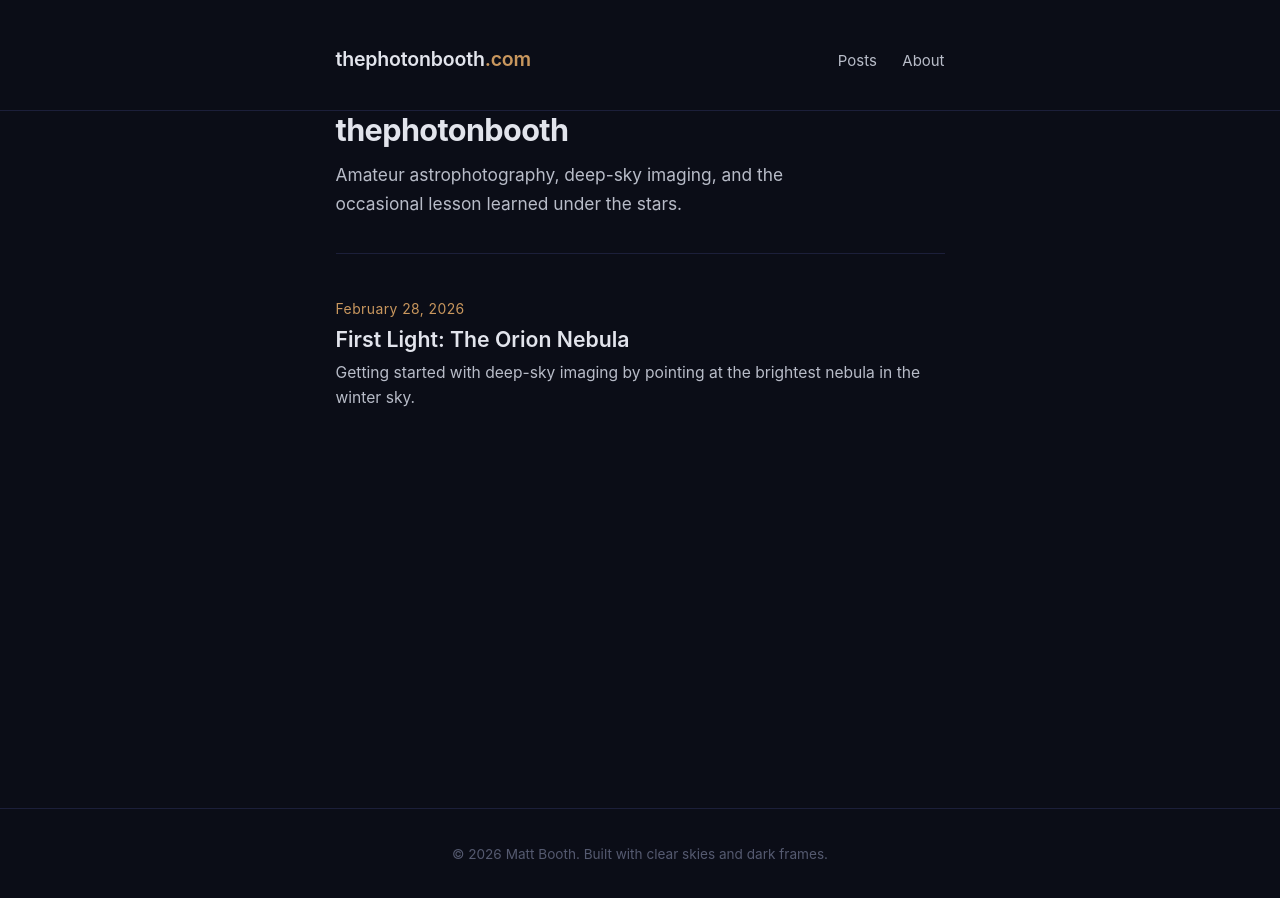
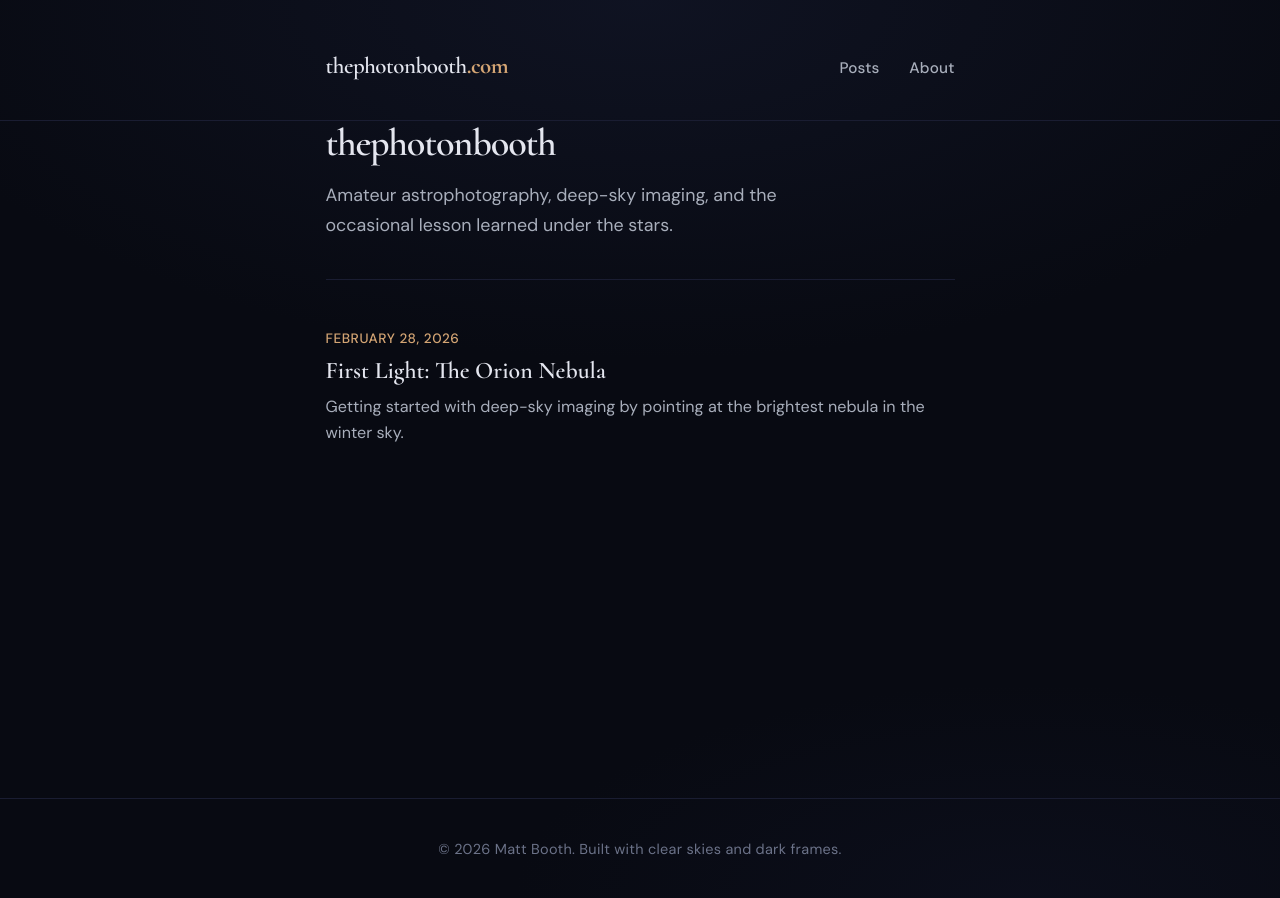
Before and after one commit to m0nkmaster/matt-booth, a Jekyll site: the page built from index.html, in a window 1280 px wide. Built offline with Jekyll 4.4.1, drawn with Linux system fonts in a browser that asks for light colours.

Commit message:
Refine visual design: typography, background, polish
- Add Cormorant (headings) and DM Sans (body) font pairing
- Add subtle radial gradient background for depth
- Refined color palette with warmer accent
- Improved typography hierarchy and spacing
- Polish hero, post list, blockquotes, images, footer
- Better responsive sizing

Co-authored-by: Rob MacDonald <m0nkmaster@users.noreply.github.com>

```diff
--- a/_layouts/default.html
+++ b/_layouts/default.html
@@ -5,6 +5,9 @@
   <meta name="viewport" content="width=device-width, initial-scale=1">
   <title>{% if page.title %}{{ page.title }} — {{ site.title }}{% else %}{{ site.title }}{% endif %}</title>
   <meta name="description" content="{{ page.description | default: site.description }}">
+  <link rel="preconnect" href="https://fonts.googleapis.com">
+  <link rel="preconnect" href="https://fonts.gstatic.com" crossorigin>
+  <link href="https://fonts.googleapis.com/css2?family=Cormorant:ital,wght@0,400;0,600;0,700;1,400&family=DM+Sans:ital,wght@0,400;0,500;0,600;1,400&display=swap" rel="stylesheet">
   <link rel="stylesheet" href="{{ '/assets/css/main.css' | relative_url }}">
 </head>
 <body>
--- a/assets/css/main.css
+++ b/assets/css/main.css
@@ -1,17 +1,22 @@
 /* ------------------------------------------------
-   thephotonbooth.com — minimal astrophotography blog
+   thephotonbooth.com — astrophotography blog
    ------------------------------------------------ */
 
 :root {
-  --bg:           #0b0d17;
-  --bg-surface:   #10132a;
-  --text:         #b8bcc8;
-  --text-bright:  #e2e4ec;
-  --accent:       #c9975e;
-  --accent-hover: #daa96e;
-  --border:       #1c1f3a;
-  --code-bg:      #161933;
-  --max-width:    660px;
+  --bg:           #080a12;
+  --bg-surface:   #0e111c;
+  --bg-elevated:  #12162a;
+  --text:         #a8aebb;
+  --text-bright:  #e4e6ef;
+  --text-muted:   #6b7288;
+  --accent:       #d4a574;
+  --accent-hover: #e4b888;
+  --accent-soft:  rgba(212, 165, 116, 0.15);
+  --border:       #1a1d32;
+  --code-bg:      #141828;
+  --max-width:    680px;
+  --font-heading: "Cormorant", Georgia, serif;
+  --font-body:    "DM Sans", -apple-system, BlinkMacSystemFont, sans-serif;
 }
 
 /* --- Reset --- */
@@ -30,14 +35,26 @@ html {
 }
 
 body {
-  font-family: -apple-system, BlinkMacSystemFont, "Segoe UI", Roboto,
-               "Helvetica Neue", Arial, sans-serif;
+  font-family: var(--font-body);
   background: var(--bg);
   color: var(--text);
   line-height: 1.72;
   min-height: 100vh;
   display: flex;
   flex-direction: column;
+  position: relative;
+}
+
+body::before {
+  content: "";
+  position: fixed;
+  inset: 0;
+  background:
+    radial-gradient(ellipse 120% 80% at 50% 0%, rgba(26, 32, 58, 0.4) 0%, transparent 50%),
+    radial-gradient(ellipse 100% 60% at 80% 100%, rgba(20, 24, 48, 0.3) 0%, transparent 40%),
+    var(--bg);
+  pointer-events: none;
+  z-index: -1;
 }
 
 /* --- Container --- */
@@ -52,7 +69,7 @@ body {
 /* --- Header --- */
 
 .site-header {
-  padding: 2.5rem 0 2rem;
+  padding: 2.75rem 0 2rem;
   border-bottom: 1px solid var(--border);
 }
 
@@ -63,27 +80,36 @@ body {
 }
 
 .site-title {
-  font-size: 1.15rem;
+  font-family: var(--font-heading);
+  font-size: 1.35rem;
   font-weight: 600;
   color: var(--text-bright);
   text-decoration: none;
-  letter-spacing: -0.01em;
+  letter-spacing: -0.02em;
+  transition: color 0.2s ease;
+}
+
+.site-title:hover {
+  color: var(--accent);
 }
 
 .site-title .dot {
   color: var(--accent);
+  font-weight: 700;
 }
 
 .site-header nav {
   display: flex;
-  gap: 1.5rem;
+  gap: 1.75rem;
 }
 
 .site-header nav a {
   color: var(--text);
   text-decoration: none;
-  font-size: 0.88rem;
-  transition: color 0.15s;
+  font-size: 0.9rem;
+  font-weight: 500;
+  letter-spacing: 0.01em;
+  transition: color 0.2s ease;
 }
 
 .site-header nav a:hover {
@@ -104,8 +130,9 @@ main {
 }
 
 .post-list li {
-  padding: 1.6rem 0;
+  padding: 1.75rem 0;
   border-bottom: 1px solid var(--border);
+  transition: opacity 0.2s ease;
 }
 
 .post-list li:first-child {
@@ -118,10 +145,12 @@ main {
 
 .post-list time {
   display: block;
-  font-size: 0.82rem;
+  font-size: 0.8rem;
+  font-weight: 500;
   color: var(--accent);
-  margin-bottom: 0.25rem;
-  letter-spacing: 0.03em;
+  margin-bottom: 0.35rem;
+  letter-spacing: 0.04em;
+  text-transform: uppercase;
 }
 
 .post-list a {
@@ -129,12 +158,13 @@ main {
 }
 
 .post-list h2 {
-  font-size: 1.25rem;
+  font-family: var(--font-heading);
+  font-size: 1.4rem;
   font-weight: 600;
   color: var(--text-bright);
-  margin-bottom: 0.35rem;
-  transition: color 0.15s;
-  line-height: 1.35;
+  margin-bottom: 0.4rem;
+  transition: color 0.2s ease;
+  line-height: 1.3;
 }
 
 .post-list a:hover h2 {
@@ -142,51 +172,56 @@ main {
 }
 
 .post-list p {
-  font-size: 0.92rem;
+  font-size: 0.95rem;
   color: var(--text);
-  line-height: 1.6;
+  line-height: 1.65;
 }
 
 /* --- Hero (home intro) --- */
 
 .hero {
-  margin-bottom: 2.5rem;
-  padding-bottom: 2rem;
+  margin-bottom: 2.75rem;
+  padding-bottom: 2.25rem;
   border-bottom: 1px solid var(--border);
 }
 
 .hero h1 {
-  font-size: 1.8rem;
-  font-weight: 700;
+  font-family: var(--font-heading);
+  font-size: 2.25rem;
+  font-weight: 600;
   color: var(--text-bright);
-  line-height: 1.25;
-  margin-bottom: 0.6rem;
-  letter-spacing: -0.02em;
+  line-height: 1.2;
+  margin-bottom: 0.75rem;
+  letter-spacing: -0.03em;
 }
 
 .hero p {
-  font-size: 1.02rem;
+  font-size: 1.05rem;
   color: var(--text);
-  max-width: 520px;
+  max-width: 540px;
+  line-height: 1.7;
 }
 
 /* --- Article --- */
 
 .post-header {
-  margin-bottom: 2.5rem;
+  margin-bottom: 2.75rem;
 }
 
 .post-header time {
   display: block;
-  font-size: 0.82rem;
+  font-size: 0.8rem;
+  font-weight: 500;
   color: var(--accent);
-  margin-bottom: 0.5rem;
-  letter-spacing: 0.03em;
+  margin-bottom: 0.6rem;
+  letter-spacing: 0.04em;
+  text-transform: uppercase;
 }
 
 .post-header h1 {
-  font-size: 1.75rem;
-  font-weight: 700;
+  font-family: var(--font-heading);
+  font-size: 2rem;
+  font-weight: 600;
   color: var(--text-bright);
   line-height: 1.25;
   letter-spacing: -0.02em;
@@ -195,18 +230,20 @@ main {
 /* --- Post content --- */
 
 .post-content h2 {
-  font-size: 1.3rem;
+  font-family: var(--font-heading);
+  font-size: 1.45rem;
   font-weight: 600;
   color: var(--text-bright);
-  margin: 2.5rem 0 0.8rem;
+  margin: 2.75rem 0 0.9rem;
   line-height: 1.3;
+  letter-spacing: -0.01em;
 }
 
 .post-content h3 {
-  font-size: 1.1rem;
+  font-size: 1.12rem;
   font-weight: 600;
   color: var(--text-bright);
-  margin: 2rem 0 0.6rem;
+  margin: 2.25rem 0 0.65rem;
 }
 
 .post-content p {
@@ -236,10 +273,12 @@ main {
 
 .post-content blockquote {
   border-left: 3px solid var(--accent);
-  padding: 0.2rem 0 0.2rem 1.25rem;
-  margin: 1.5rem 0;
+  padding: 0.35rem 0 0.35rem 1.35rem;
+  margin: 1.75rem 0;
   color: var(--text);
   font-style: italic;
+  background: var(--accent-soft);
+  border-radius: 0 6px 6px 0;
 }
 
 .post-content code {
@@ -269,8 +308,9 @@ main {
 .post-content img {
   max-width: 100%;
   height: auto;
-  border-radius: 6px;
-  margin: 1.5rem 0;
+  border-radius: 8px;
+  margin: 1.75rem 0;
+  border: 1px solid var(--border);
 }
 
 .post-content hr {
@@ -304,20 +344,22 @@ main {
 
 .site-footer {
   border-top: 1px solid var(--border);
-  padding: 2rem 0;
+  padding: 2.25rem 0;
 }
 
 .site-footer p {
-  font-size: 0.8rem;
-  color: #555a70;
+  font-size: 0.85rem;
+  color: var(--text-muted);
   text-align: center;
+  letter-spacing: 0.02em;
 }
 
 /* --- About page --- */
 
 .page-content h1 {
-  font-size: 1.6rem;
-  font-weight: 700;
+  font-family: var(--font-heading);
+  font-size: 1.85rem;
+  font-weight: 600;
   color: var(--text-bright);
   margin-bottom: 1.5rem;
   letter-spacing: -0.02em;
@@ -337,9 +379,11 @@ main {
     gap: 0.75rem;
   }
 
-  .hero h1 { font-size: 1.5rem; }
-  .post-header h1 { font-size: 1.4rem; }
-  .post-list h2 { font-size: 1.1rem; }
+  .site-title { font-size: 1.2rem; }
+
+  .hero h1 { font-size: 1.75rem; }
+  .post-header h1 { font-size: 1.55rem; }
+  .post-list h2 { font-size: 1.2rem; }
 
   main { padding: 2rem 0 3rem; }
 }
```
